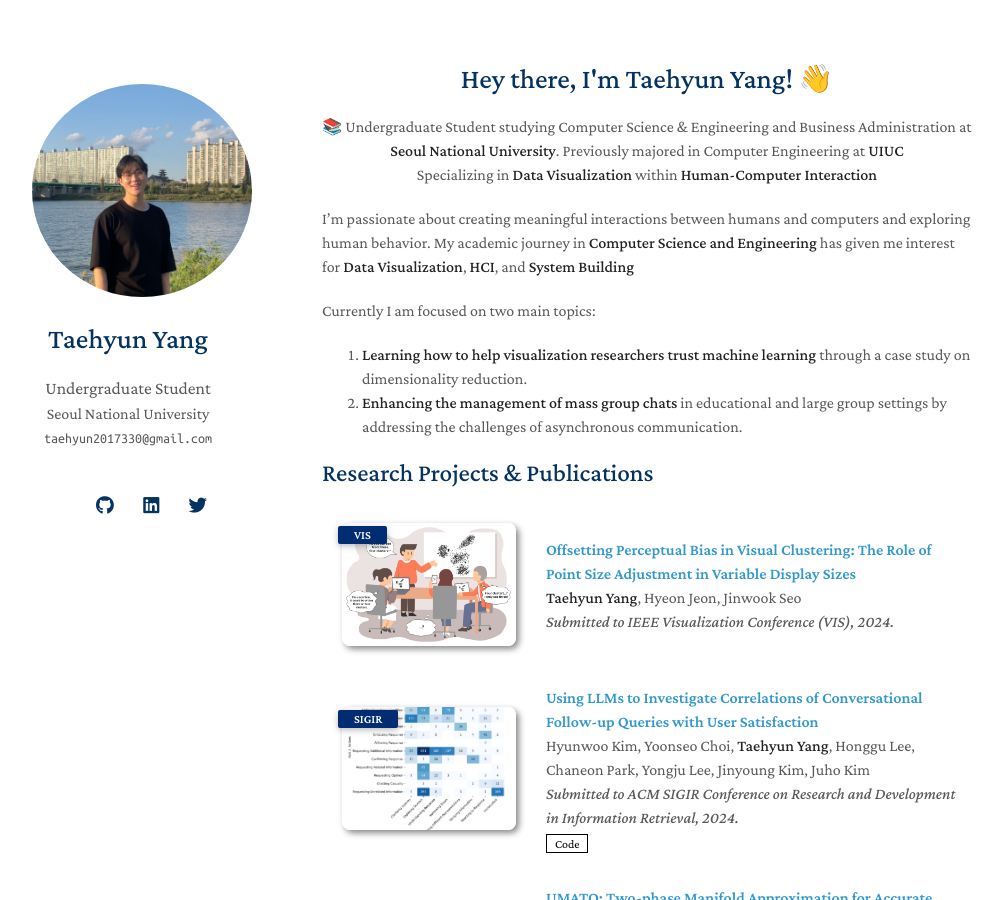
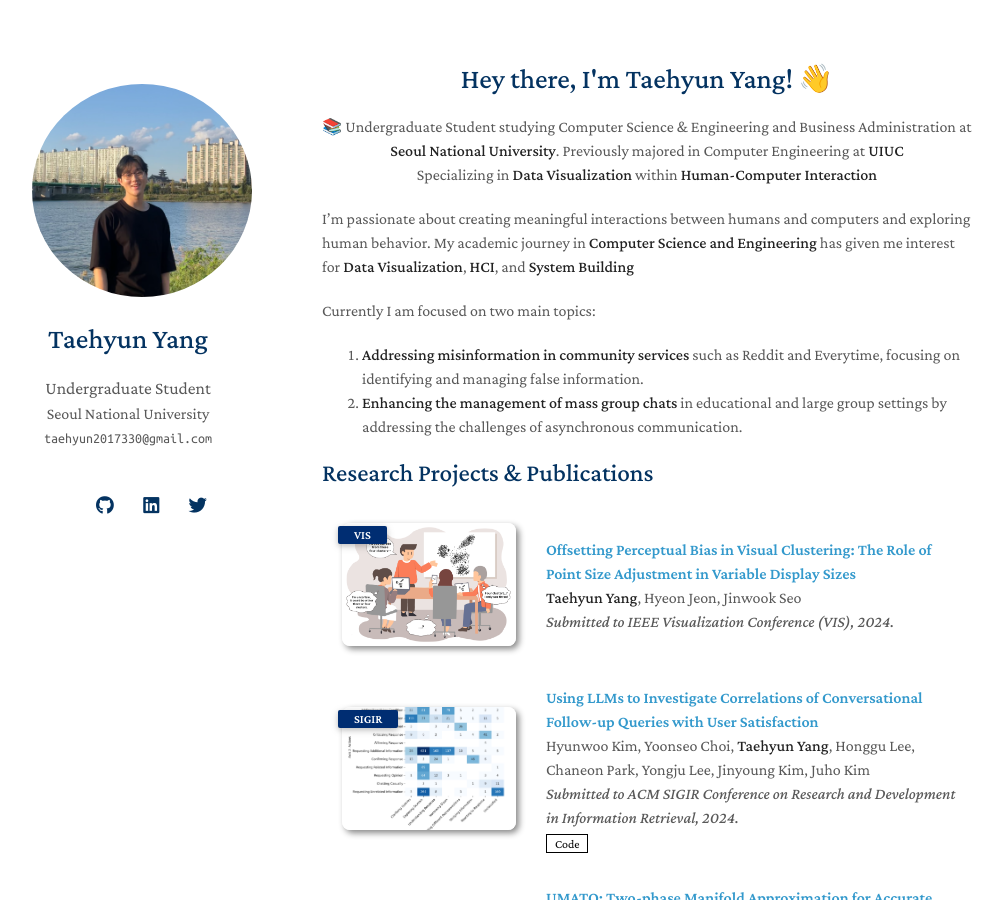
Before and after one commit to taehyun2017330/taehyun2017330.github.io, a Jekyll site: the page built from index.md, in a window 1280 px wide and 900 px high. Shown: the whole window, without its empty margins (148-1150 px from the left). Built offline with Jekyll 4.4.1, drawn with Linux system fonts in a browser that asks for light colours; nearby versions of some CDN libraries; a style sheet for code colours, icons or effects is not loaded.

Commit message:
Deploy Jekyll site to GitHub Pages

```diff
--- a/index.md
+++ b/index.md
@@ -14,7 +14,7 @@ I'm passionate about creating meaningful interactions between humans and compute
 
 Currently I am focused on two main topics:
 
-1. **Learning how to help visualization researchers trust machine learning** through a case study on dimensionality reduction.
+1. **Addressing misinformation in community services** such as Reddit and Everytime, focusing on identifying and managing false information.
 2. **Enhancing the management of mass group chats** in educational and large group settings by addressing the challenges of asynchronous communication.
 
 {% include_relative _includes/publications.md %}
```
